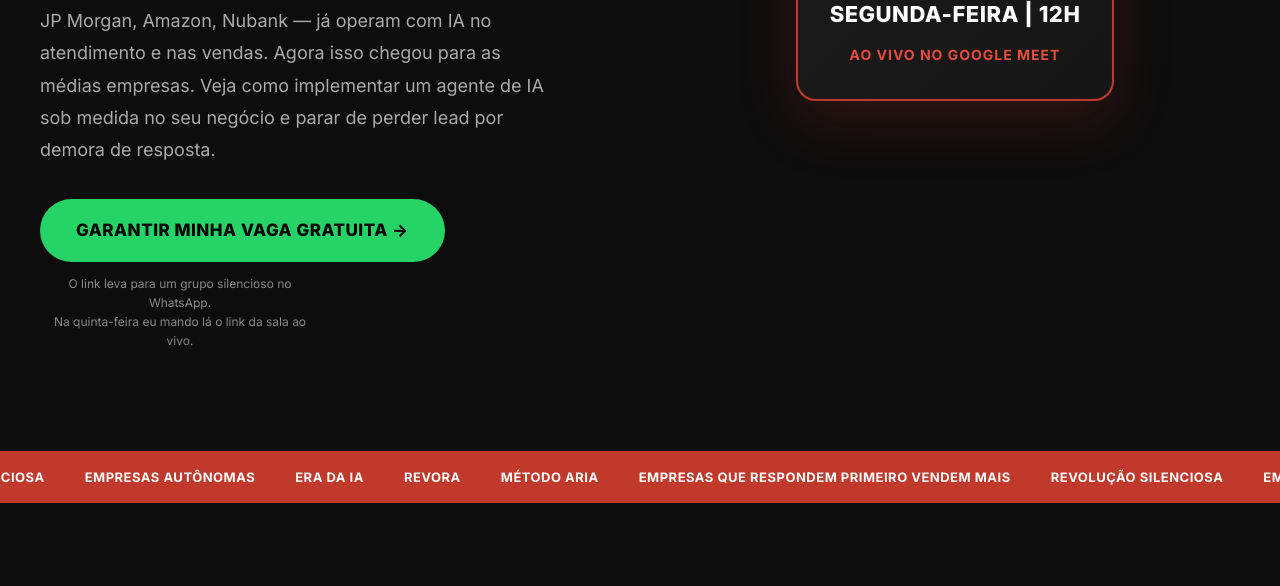
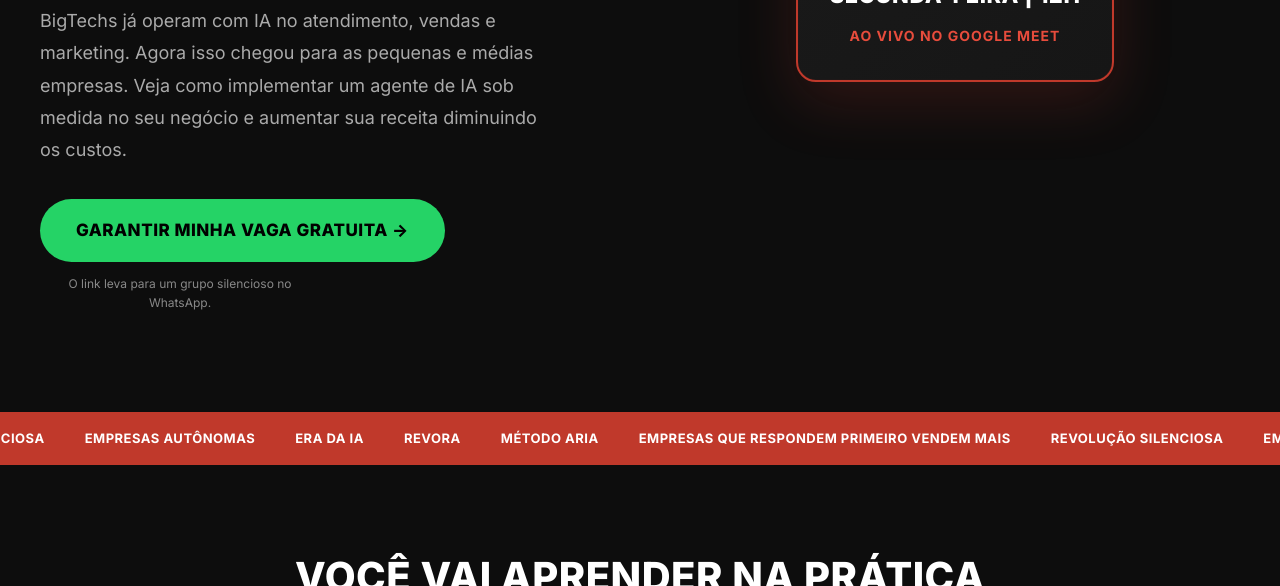
Before and after one commit to therealtrumann/revora-landing, a plain HTML site: page index.html in a window 1280 px wide. Shown: the part 514-1100 px from the top of the page. Drawn offline with Linux system fonts and the light colour scheme.

Commit message:
fix: atualizar descrição e remover linha desnecessária do micro-copy
- Subheadline: mudado para "BigTechs já operam com IA no atendimento, vendas e marketing..."
- Micro-copy: removida a linha "Na quinta-feira eu mando lá o link da sala ao vivo"
- Mantém apenas "O link leva para um grupo silencioso no WhatsApp"

Co-Authored-By: Claude Haiku 4.5 <noreply@anthropic.com>

```diff
--- a/index.html
+++ b/index.html
@@ -724,7 +724,7 @@
             </h1>
 
             <p class="hero-subheadline">
-                JP Morgan, Amazon, Nubank — já operam com IA no atendimento e nas vendas. Agora isso chegou para as médias empresas. Veja como implementar um agente de IA sob medida no seu negócio e parar de perder lead por demora de resposta.
+                BigTechs já operam com IA no atendimento, vendas e marketing. Agora isso chegou para as pequenas e médias empresas. Veja como implementar um agente de IA sob medida no seu negócio e aumentar sua receita diminuindo os custos.
             </p>
 
             <div>
@@ -732,8 +732,7 @@
                     GARANTIR MINHA VAGA GRATUITA →
                 </a>
                 <p class="cta-micro">
-                    O link leva para um grupo silencioso no WhatsApp.<br>
-                    Na quinta-feira eu mando lá o link da sala ao vivo.
+                    O link leva para um grupo silencioso no WhatsApp.
                 </p>
             </div>
         </div>
```
